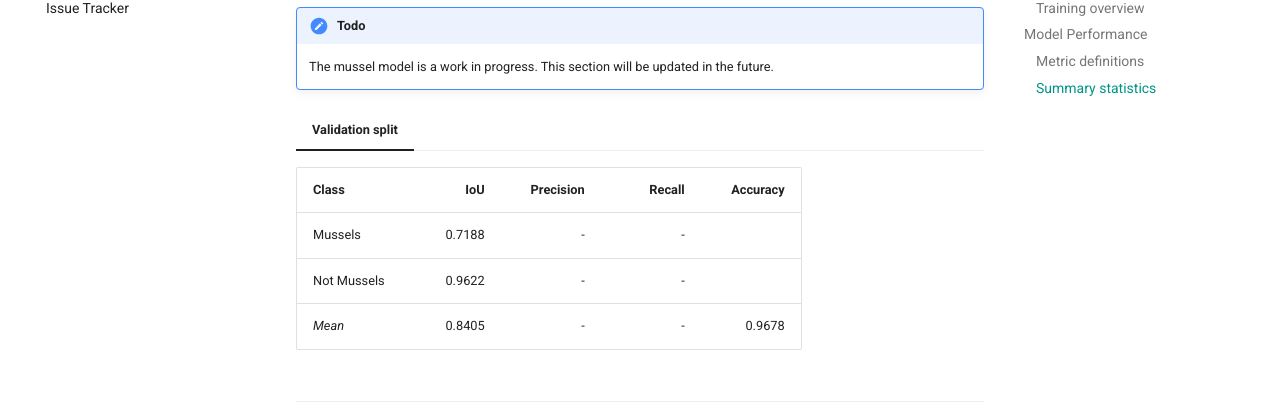
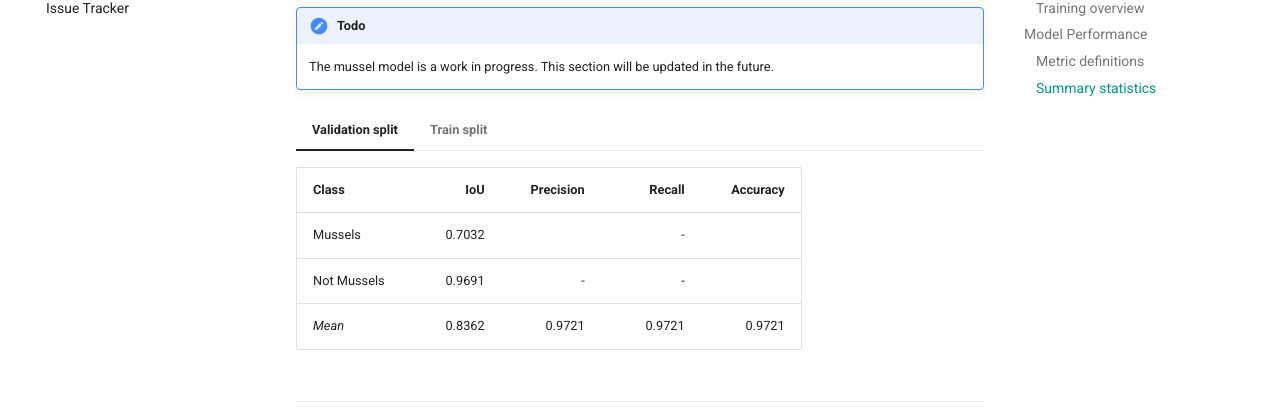
Before and after one commit to HakaiInstitute/kelp-o-matic, an MkDocs documentation site: the page built from docs/about.md, in a window 1280 px wide and 900 px high, scrolled down 4936 px. Shown: the part 289-709 px from the top of the window. Built offline with MkDocs 1.6.1 and Material for MkDocs 9.7.7, drawn with Linux system fonts in a browser that asks for light colours; comment, search, counter and statistics services are not loaded.

Commit message:
Update performance stats for mussels

```diff
--- a/docs/about.md
+++ b/docs/about.md
@@ -276,6 +276,14 @@ $$
 
     | Class       |    IoU | Precision | Recall | Accuracy |
     |:------------|-------:|----------:|-------:|---------:|
-    | Mussels     | 0.7188 |         - |      - |          |
-    | Not Mussels | 0.9622 |         - |      - |          |
-    | *Mean*      | 0.8405 |         - |      - |   0.9678 |
+    | Mussels     | 0.7032 |           |      - |          |
+    | Not Mussels | 0.9691 |         - |      - |          |
+    | *Mean*      | 0.8362 |    0.9721 | 0.9721 |   0.9721 |
+
+=== "Train split"
+
+    | Class       |    IoU | Precision | Recall | Accuracy |
+    |:------------|-------:|----------:|-------:|---------:|
+    | Mussels     | 0.8029 |         - |      - |          |
+    | Not Mussels | 0.9634 |         - |      - |          |
+    | *Mean*      | 0.8832 |    0.9684 | 0.9684 |   0.9684 |
```
